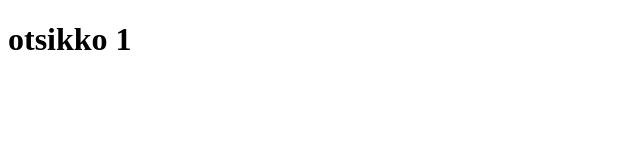
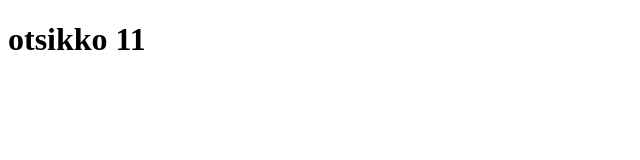
Before and after one commit to selmaEsse/selmaEsse.github.io, a plain HTML site: page harjoitukset/index.html in a window 1280 px wide. Shown: the full height of the page, 0-640 px from the left. Drawn offline with Linux system fonts and the light colour scheme.

Commit message:
uusi tiedosto

```diff
--- a/harjoitukset/index.html
+++ b/harjoitukset/index.html
@@ -10,7 +10,7 @@
 
 <body>
 
-    <h1>otsikko 1</h1>
+    <h1>otsikko 11</h1>
 </body>
 
 </html>
```
